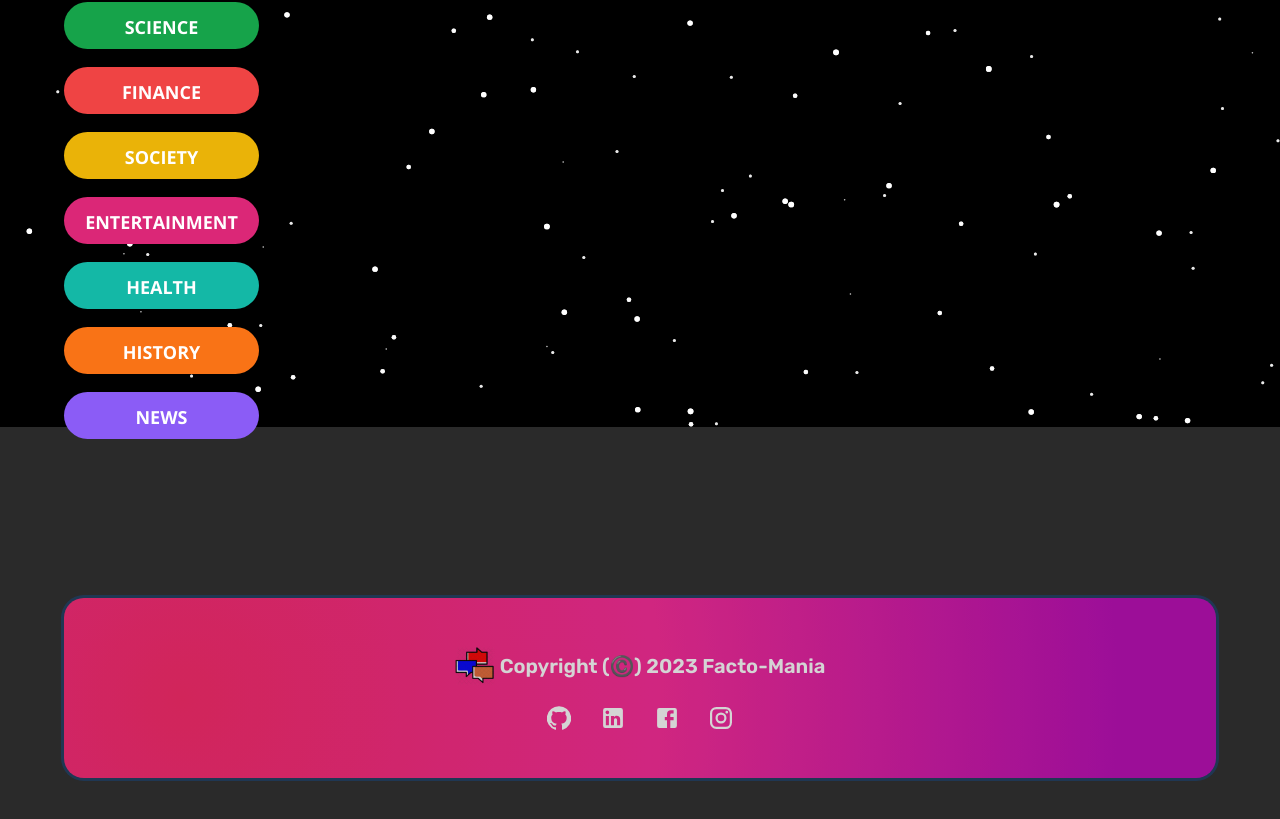
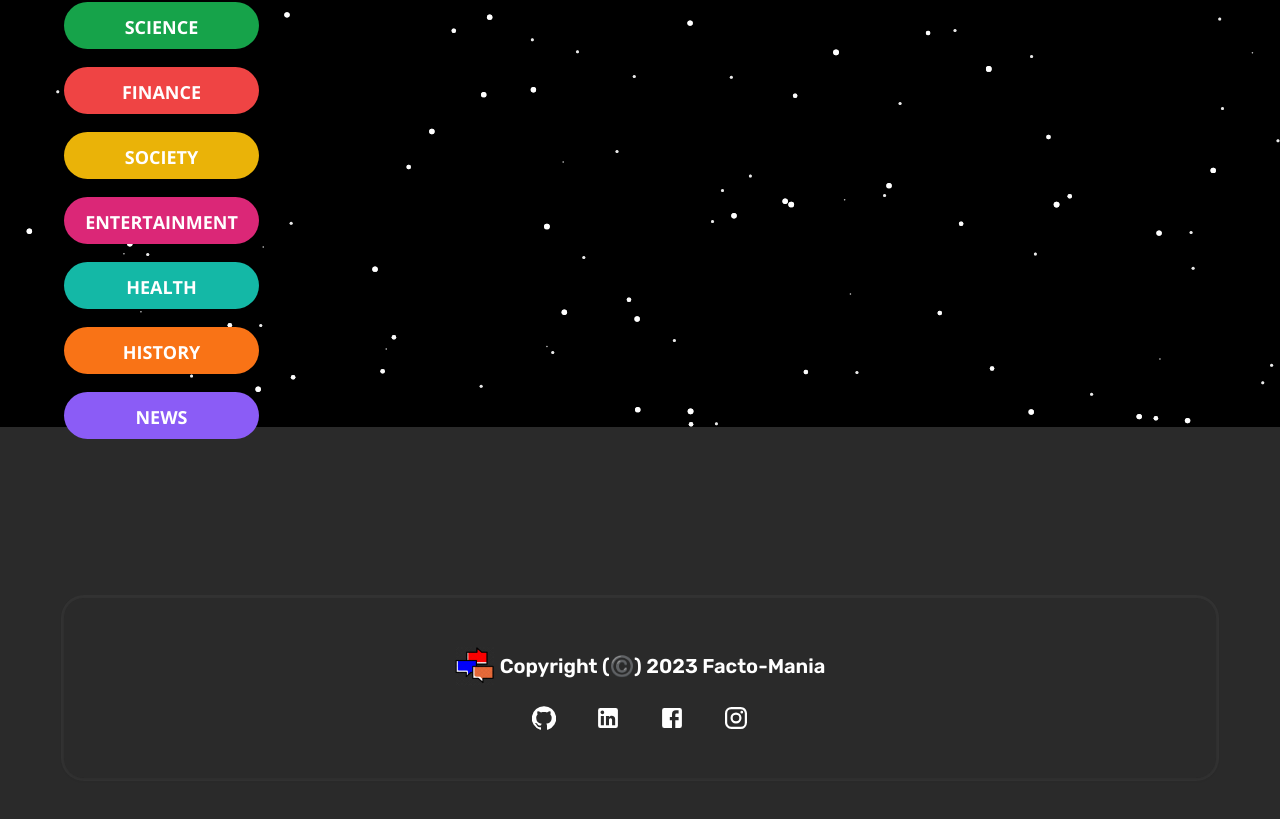
Before and after one commit to guptakshitij2308/facto-mania, a React (Vite) app: page / in a window 1280 px wide. Shown: the part 373-1192 px from the top of the page. Built offline with nearby package versions, Linux system fonts and the light colour scheme; no server answers; the database is empty.

Commit message:
Updated footer styles

```diff
--- a/src/components/Footer/PageFooter.css
+++ b/src/components/Footer/PageFooter.css
@@ -2,17 +2,9 @@
   text-align: center;
   margin-top: 100px;
   font-family: "Rubik";
-  background-color: #d3d000;
-  opacity: 0.8;
-  background-image: radial-gradient(
-    circle farthest-corner at 10.2% 55.8%,
-    rgba(252, 37, 103, 1) 0%,
-    rgba(250, 38, 151, 1) 46.2%,
-    rgba(186, 8, 181, 1) 90.1%
-  );
   padding: 48px 0;
   border-radius: 20px;
-  box-shadow: rgba(3, 102, 214, 0.3) 0px 0px 0px 3px;
+  box-shadow: rgba(0, 0, 0, 0.16) 0px 1px 4px, rgb(51, 51, 51) 0px 0px 0px 3px;
 }
 
 .copyright {
@@ -40,7 +32,7 @@
   align-items: center;
   text-align: center;
   justify-content: center;
-  gap: 30px;
+  gap: 40px;
   margin-top: 20px;
   color: #ffffff;
   transition: all 0.3s;
```
